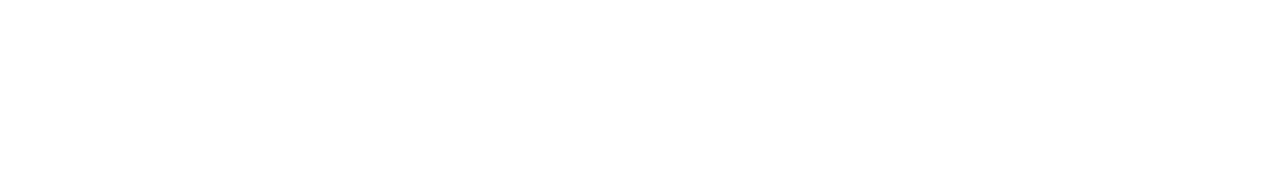
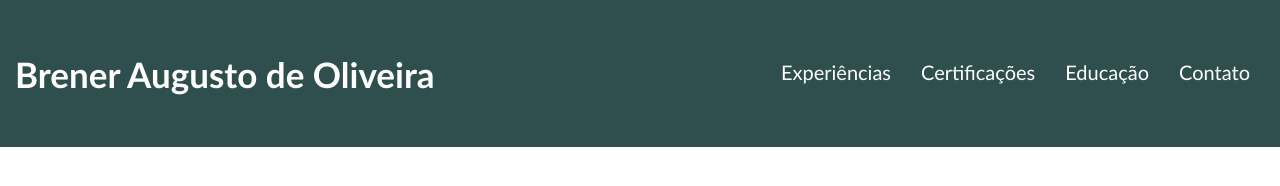
Before and after one commit to breneroliveira/site-pessoal, a plain HTML site: page index.html in a window 1280 px wide. Drawn offline with Linux system fonts and the light colour scheme.

Commit message:
feat: add header

```diff
--- a/index.html
+++ b/index.html
@@ -3,10 +3,19 @@
 <head>
     <meta charset="UTF-8">
     <meta name="viewport" content="width=device-width, initial-scale=1.0">
-    <title>Brener Augusto | Site pessoal</title>
+    <title>Brener Augusto de Oliveira | Site pessoal</title>
     <link rel="stylesheet" href="style.css">
 </head>
 <body>
+    <header>
+        <h1>Brener Augusto de Oliveira</h1>
+        <ul>
+            <a href=""><li>Experiências</li></a>
+            <a href=""><li>Certificações</li></a>
+            <a href=""><li>Educação</li></a>
+            <a href=""><li>Contato</li></a>
+        </ul>
+    </header>
     <h1></h1>
     <main >
 
--- a/style.css
+++ b/style.css
@@ -0,0 +1,43 @@
+*, ::before, ::after {
+    box-sizing: border-box;
+    margin: 0;
+    padding: 0;
+    font-family: 'Gill Sans', 'Gill Sans MT', Calibri, 'Trebuchet MS', sans-serif;
+}
+
+header {
+    display: flex;
+    justify-content: space-between;
+    align-items: center;
+    background-color: darkslategray;
+    color: white;
+    padding: 50px 15px 50px 15px;
+}
+
+h1 {
+    font-size: 35px;
+}
+
+a {
+    text-decoration: none;
+}
+
+ul {
+    display: flex;
+    flex-direction: row;
+    font-size: 20px;
+}
+
+li {
+    display: flex;
+    text-decoration: none;
+    color: white;
+    padding: 10px 15px 10px 15px;
+    border-color: darkslategray;
+    border-bottom-style: solid;
+}
+
+li:hover {
+    border-color: white;
+    border-bottom-style: solid;
+}
```
